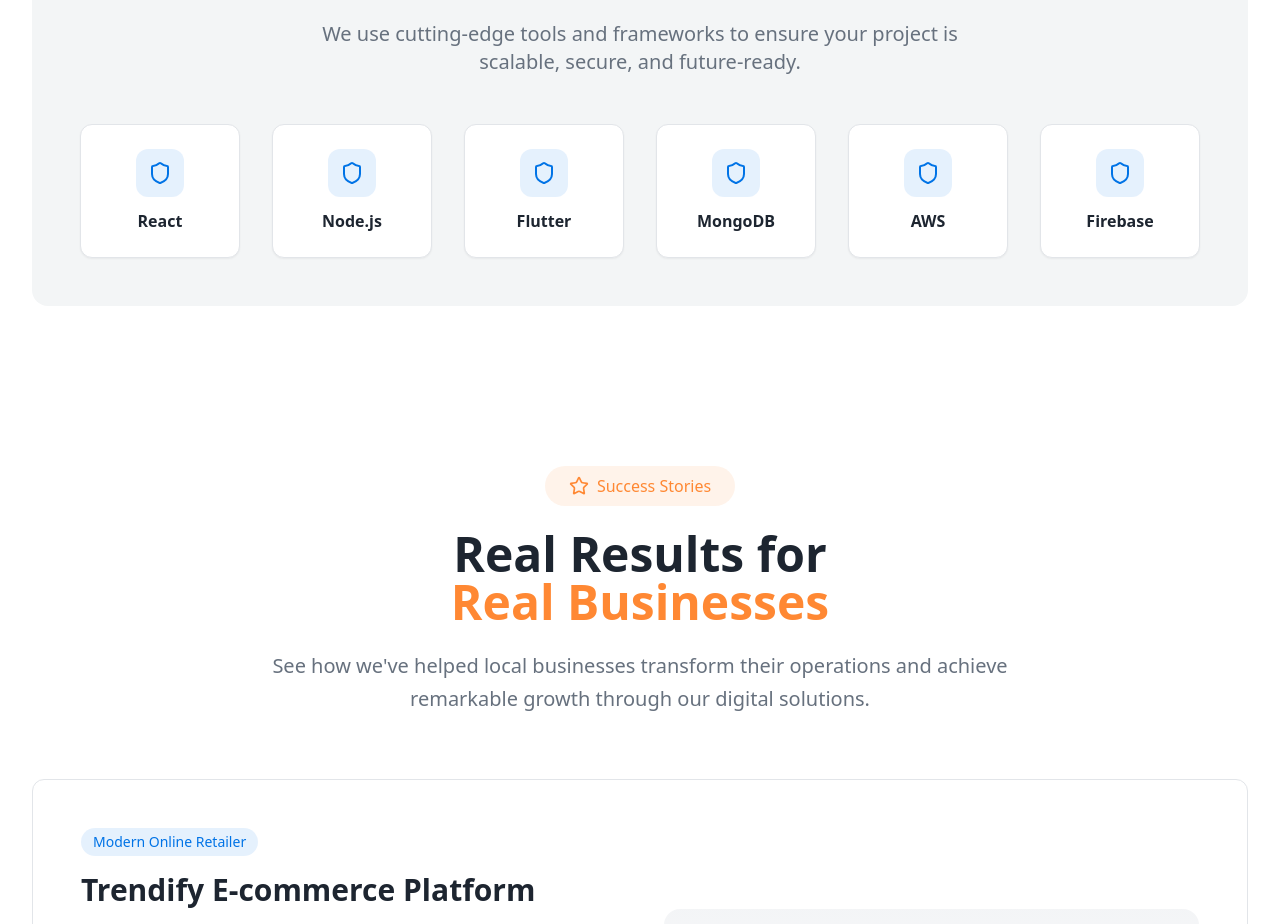
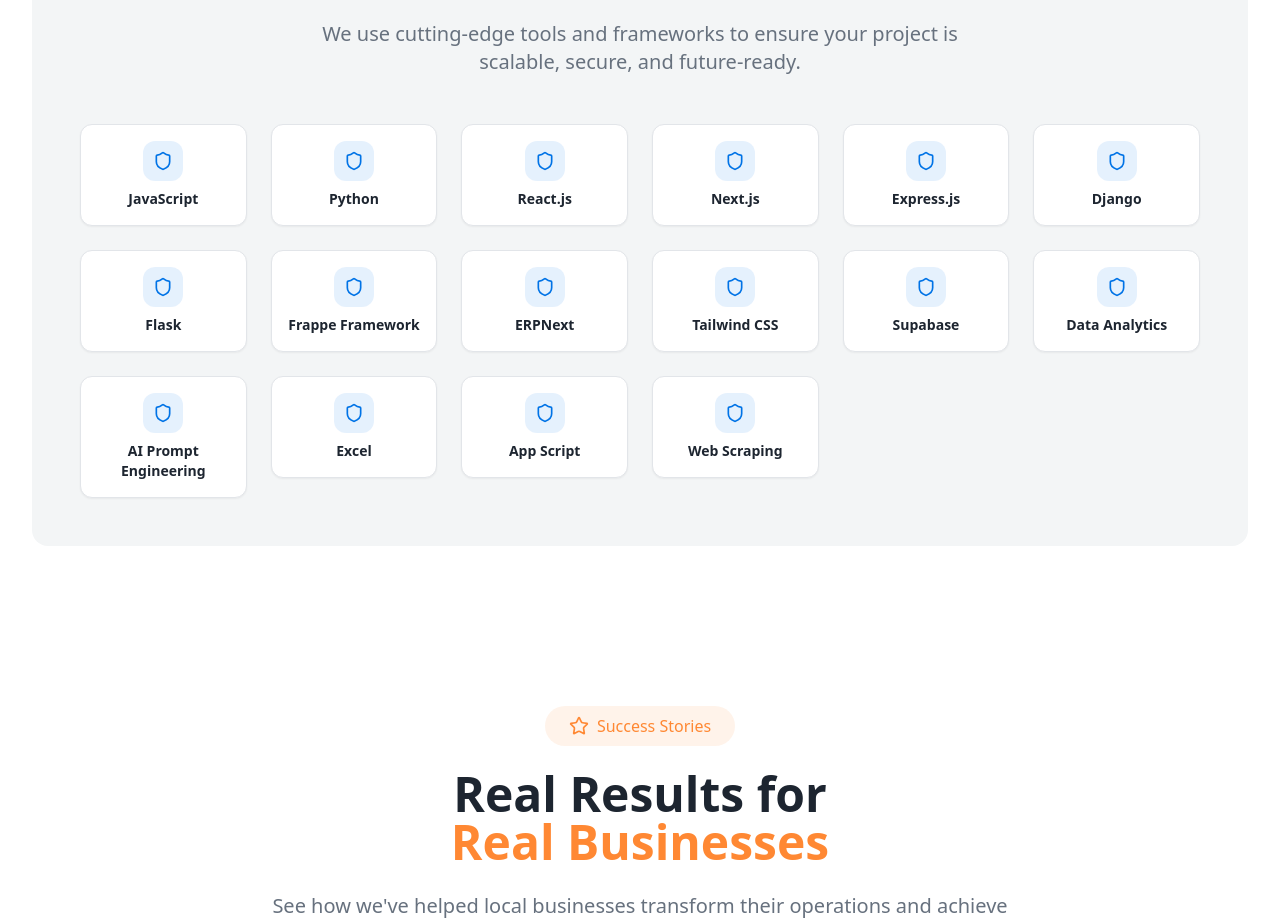
Before and after one commit to sodhisanku/dantewada-digital-champions, a React (Vite) app: page / in a window 1280 px wide. Shown: the part 5066-5990 px from the top of the page. Built offline with nearby package versions, Linux system fonts and the light colour scheme.

Commit message:
Add technology stack
Updated the technology stack to include JS, Python, AI prompt engineering, Excel, Data Analytics, Express, Django, Flask, Supabase, App Script, Scraping, Frappe Framework, ERPNext, Next.js, and Tailwind.

```diff
--- a/src/components/Services.tsx
+++ b/src/components/Services.tsx
@@ -129,14 +129,18 @@ const Services = () => {
             </p>
           </div>
 
-          <div className="grid grid-cols-2 md:grid-cols-4 lg:grid-cols-6 gap-8">
-            {["React", "Node.js", "Flutter", "MongoDB", "AWS", "Firebase"].map((tech, index) => (
+          <div className="grid grid-cols-2 md:grid-cols-4 lg:grid-cols-6 gap-6">
+            {[
+              "JavaScript", "Python", "React.js", "Next.js", "Express.js", "Django",
+              "Flask", "Frappe Framework", "ERPNext", "Tailwind CSS", "Supabase",
+              "Data Analytics", "AI Prompt Engineering", "Excel", "App Script", "Web Scraping"
+            ].map((tech, index) => (
               <div key={index} className="text-center">
-                <div className="bg-white rounded-xl p-6 shadow-sm hover:shadow-md transition-shadow duration-300 border border-border">
-                  <div className="w-12 h-12 bg-primary/10 rounded-lg mx-auto mb-3 flex items-center justify-center">
-                    <Shield className="h-6 w-6 text-primary" />
+                <div className="bg-white rounded-xl p-4 shadow-sm hover:shadow-md transition-shadow duration-300 border border-border group hover:border-primary/20">
+                  <div className="w-10 h-10 bg-primary/10 rounded-lg mx-auto mb-2 flex items-center justify-center group-hover:bg-primary/20 transition-colors">
+                    <Shield className="h-5 w-5 text-primary" />
                   </div>
-                  <div className="font-semibold text-foreground">{tech}</div>
+                  <div className="font-semibold text-foreground text-sm">{tech}</div>
                 </div>
               </div>
             ))}
```
